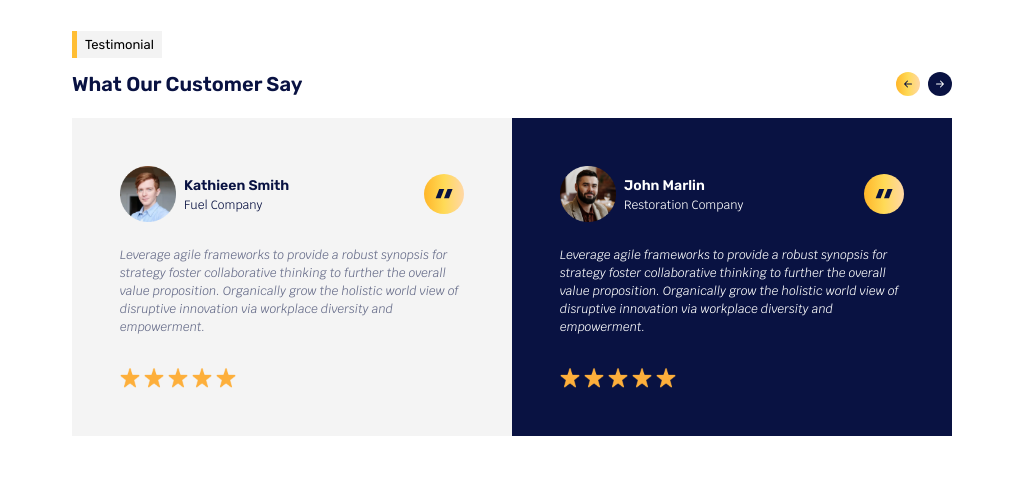
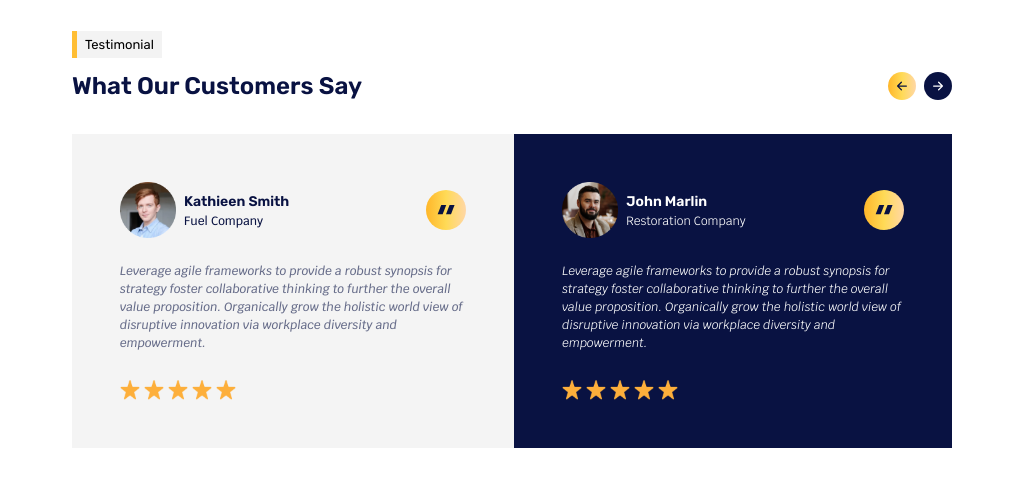
Before and after one commit to Mahmud1087/transit-flow, a React (Vite) app: page / in a window 1280 px wide. Shown: the part 1794-2280 px from the top of the page, without its empty margins (128-1151 px from the left). Built offline with nearby package versions, Linux system fonts and the light colour scheme.

Commit message:
more refractoring

```diff
--- a/data.jsx
+++ b/data.jsx
@@ -124,8 +124,9 @@ export const testmData = [
       'Leverage agile frameworks to provide a robust synopsis for strategy foster collaborative thinking to further the overall value proposition. Organically grow the holistic world view of disruptive innovation via workplace diversity and empowerment.',
     star: starIcon,
     bgColor: 'sec-1',
-    paragColor: 'greyish',
+    paragColor: 'sec-3',
     headColor: 'prim-2',
+    bold: true,
   },
   {
     id: 2,
@@ -138,5 +139,6 @@ export const testmData = [
     bgColor: 'prim-2',
     paragColor: 'white',
     headColor: 'white',
+    bold: false,
   },
 ];
--- /dev/null
+++ b/src/components/CustomerBox.jsx
@@ -0,0 +1,57 @@
+import { CgQuote } from 'react-icons/cg';
+
+export default function CustomerBox({
+  id,
+  img,
+  name,
+  company,
+  testimonial,
+  star,
+  bgColor,
+  paragColor,
+  headColor,
+  bold,
+}) {
+  return (
+    <section className={`p-12 bg-${bgColor}`} key={id}>
+      <div className='flex justify-between items-center'>
+        <div className='flex gap-2'>
+          <img src={img} alt='customer image' className='w-14' />
+          <div className='flex flex-col justify-center font-[Rubik]'>
+            <h4
+              className={`text-[14px] font-[Rubik] font-semibold text-${headColor}`}
+            >
+              {name}
+            </h4>
+            <p
+              className={`text-xs text-${headColor} font-[Krub] leading-normal ${
+                bold && 'font-medium'
+              }`}
+            >
+              {company}
+            </p>
+          </div>
+        </div>
+
+        <div className='rounded-full text-[40px] text-prim-2 bg-gradient-to-r from-grad-1 via-grad-2 to-grad-3'>
+          <CgQuote />
+        </div>
+      </div>
+
+      <p
+        className={`text-[12px] text-${paragColor} font-[Krub] italic py-6 ${
+          bold && 'font-medium'
+        }`}
+      >
+        {testimonial}
+      </p>
+      <div className='flex gap-1 mt-1'>
+        <img src={star} alt='star' className='w-5 h-5' />
+        <img src={star} alt='star' className='w-5 h-5' />
+        <img src={star} alt='star' className='w-5 h-5' />
+        <img src={star} alt='star' className='w-5 h-5' />
+        <img src={star} alt='star' className='w-5 h-5' />
+      </div>
+    </section>
+  );
+}
--- a/src/components/Testimonial.jsx
+++ b/src/components/Testimonial.jsx
@@ -1,7 +1,7 @@
 import Title from './Title';
 import { BsArrowLeftShort, BsArrowRightShort } from 'react-icons/bs';
-import { CgQuote } from 'react-icons/cg';
 import { testmData } from '../../data';
+import CustomerBox from './CustomerBox';
 
 export default function Testimonial() {
   return (
@@ -10,70 +10,22 @@ export default function Testimonial() {
         Testimonial
       </Title>
       <div className='flex justify-between items-center my-3'>
-        <h1 className='text-prim-2 text-xl font-semibold font-[Rubik]'>
-          What Our Customer Say
+        <h1 className='text-prim-2 text-2xl font-semibold font-[Rubik]'>
+          What Our Customers Say
         </h1>
         <div className='flex gap-2'>
-          <div className='p-1 rounded-full text-prim-2 bg-gradient-to-r from-grad-1 via-grad-2 to-grad-3'>
+          <div className='p-1 text-xl rounded-full text-prim-2 bg-gradient-to-r from-grad-1 via-grad-2 to-grad-3'>
             <BsArrowLeftShort />
           </div>
-          <div className='p-1 rounded-full bg-prim-2 text-white'>
+          <div className='p-1 text-xl rounded-full bg-prim-2 text-white'>
             <BsArrowRightShort />
           </div>
         </div>
       </div>
 
-      <article className='my-5 flex justify-center items-center'>
+      <article className='my-8 flex justify-center items-center'>
         {testmData.map((item) => {
-          const {
-            id,
-            img,
-            name,
-            company,
-            testimonial,
-            star,
-            bgColor,
-            paragColor,
-            headColor,
-          } = item;
-          return (
-            <section className={`p-12 bg-${bgColor}`} key={id}>
-              <div className='flex justify-between items-center'>
-                <div className='flex gap-2'>
-                  <img src={img} alt='customer image' className='w-14' />
-                  <div className='flex flex-col justify-center font-[Rubik]'>
-                    <h4
-                      className={`text-[14px] font-[Rubik] font-semibold text-${headColor}`}
-                    >
-                      {name}
-                    </h4>
-                    <p
-                      className={`text-xs text-${headColor} font-[Krub] leading-normal`}
-                    >
-                      {company}
-                    </p>
-                  </div>
-                </div>
-
-                <div className='rounded-full text-[40px] text-prim-2 bg-gradient-to-r from-grad-1 via-grad-2 to-grad-3'>
-                  <CgQuote />
-                </div>
-              </div>
-
-              <p
-                className={`text-[12px] text-${paragColor} font-[Krub] italic py-6`}
-              >
-                {testimonial}
-              </p>
-              <div className='flex gap-1 mt-2'>
-                <img src={star} alt='star' className='w-5 h-5' />
-                <img src={star} alt='star' className='w-5 h-5' />
-                <img src={star} alt='star' className='w-5 h-5' />
-                <img src={star} alt='star' className='w-5 h-5' />
-                <img src={star} alt='star' className='w-5 h-5' />
-              </div>
-            </section>
-          );
+          return <CustomerBox key={item.id} {...item} />;
         })}
       </article>
     </section>
--- a/tailwind.config.js
+++ b/tailwind.config.js
@@ -23,7 +23,6 @@ export default {
           1: '#041c3780',
           2: '#e8e8e880',
         },
-        greyish: '#666C89',
       },
 
       backgroundImage: {
@@ -38,9 +37,6 @@ export default {
       pattern: /(bg|text|border)-sec-(1|2|3)/,
     },
     {
-      pattern: /(bg|text|border)-greyish/,
-    },
-    {
       pattern: /(bg|text|border)-titleBg-(1|2|3)/,
     },
     {
```
